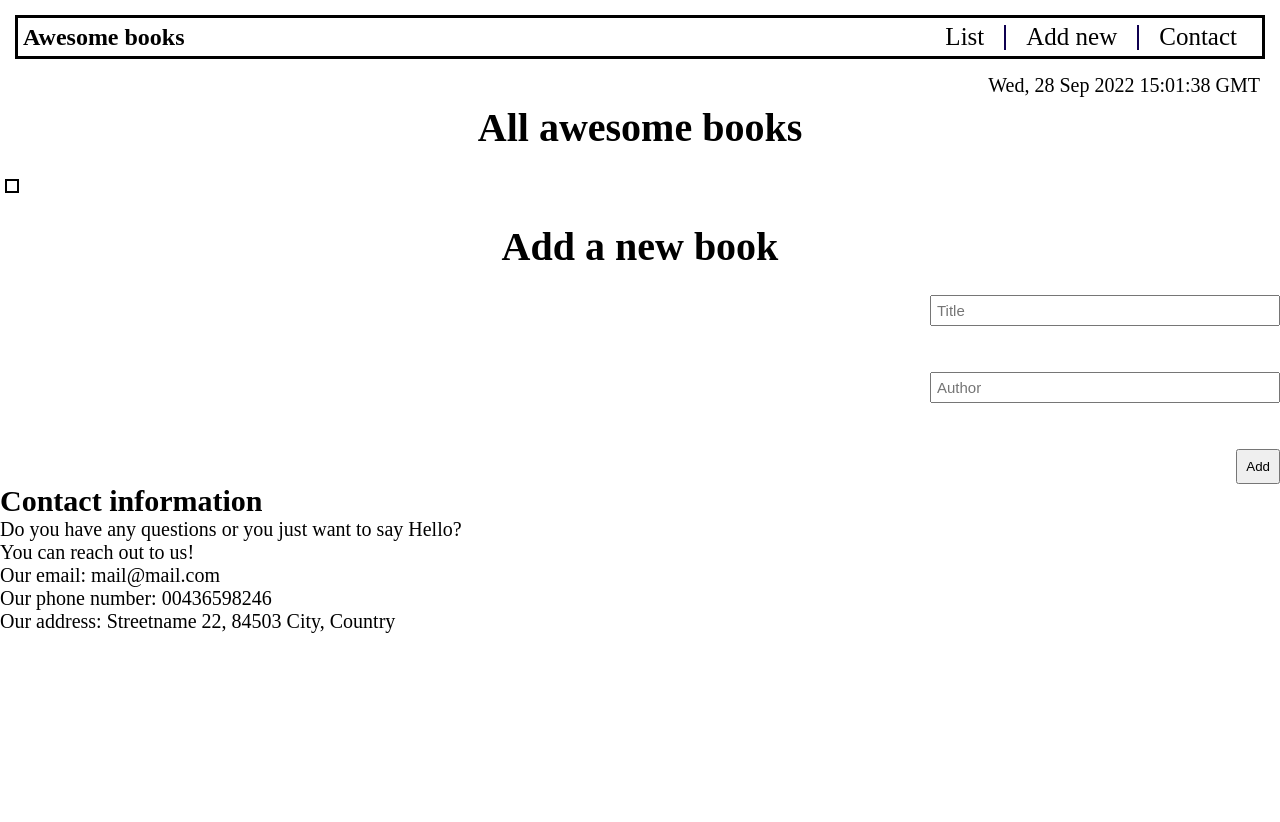
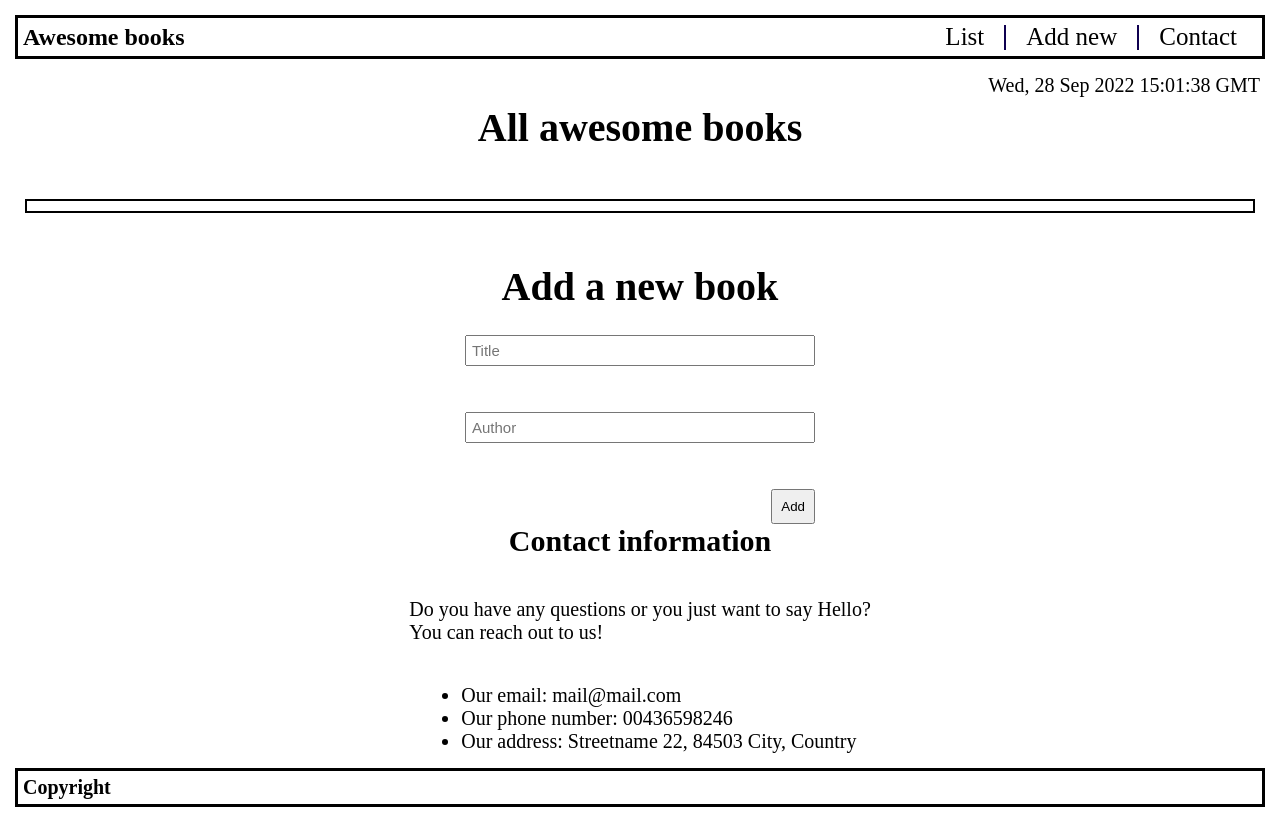
Before and after one commit to Samuellekpor/awesome-books, a website with bundled scripts: page index.html in a window 1280 px wide. Before the commit the page ends 800 px from the top, so only its background shows below. Built offline with nearby package versions, Linux system fonts and the light colour scheme.

Commit message:
footer and contact information styled

```diff
--- a/index.html
+++ b/index.html
@@ -42,14 +42,22 @@
 
     <div class="contact">
       <h2 class="title">Contact information</h2>
-      <p class="contact-info">Do you have any questions or you just want to say Hello? <br> You can reach out to us!</p>
+      <div class="contact-body">
+        <p class="contact-info">Do you have any questions or you just want to say Hello? <br> You can reach out to us!</p>
       <ul class="contact-details">
         <li>Our email: mail@mail.com</li>
         <li>Our phone number: 00436598246</li>
         <li>Our address: Streetname 22, 84503 City, Country</li>
       </ul>
+      </div>
     </div>
+
   </main>
+  <footer class="copyright">
+    <p class="copyright-text">
+      Copyright
+    </p>
+  </footer>
 
 
   <script type="module" src="./Js/script.js"></script>
--- a/style.css
+++ b/style.css
@@ -62,7 +62,8 @@
 .book-container {
   border: 2px #000 solid;
   padding: 5px;
-  margin: 5px;
+  margin: 25px;
+
 }
 
 .book {
@@ -111,3 +112,47 @@ input {
 .remove-btn {
   padding: 8px;
 }
+
+.add-new {
+  display: flex;
+  align-items: center;
+  flex-direction: column;
+}
+
+.book-list {
+  display: flex;
+  flex-direction: column;
+}
+
+.contact {
+  display: flex;
+  align-items: center;
+  flex-direction: column;
+}
+
+.title {
+  font-weight: bold;
+}
+
+.contact-body {
+  margin-top: 40px;
+}
+
+.contact-details {
+  margin-top: 40px;
+  margin-left: 52px;
+}
+
+.copyright {
+  display: flex;
+  justify-content: space-between;
+  border: #000 3px solid;
+  margin: 15px;
+  padding: 5px;
+  align-items: center;
+}
+
+.copyright-text {
+  font-size: 20px;
+  font-weight: bold;
+}
```
